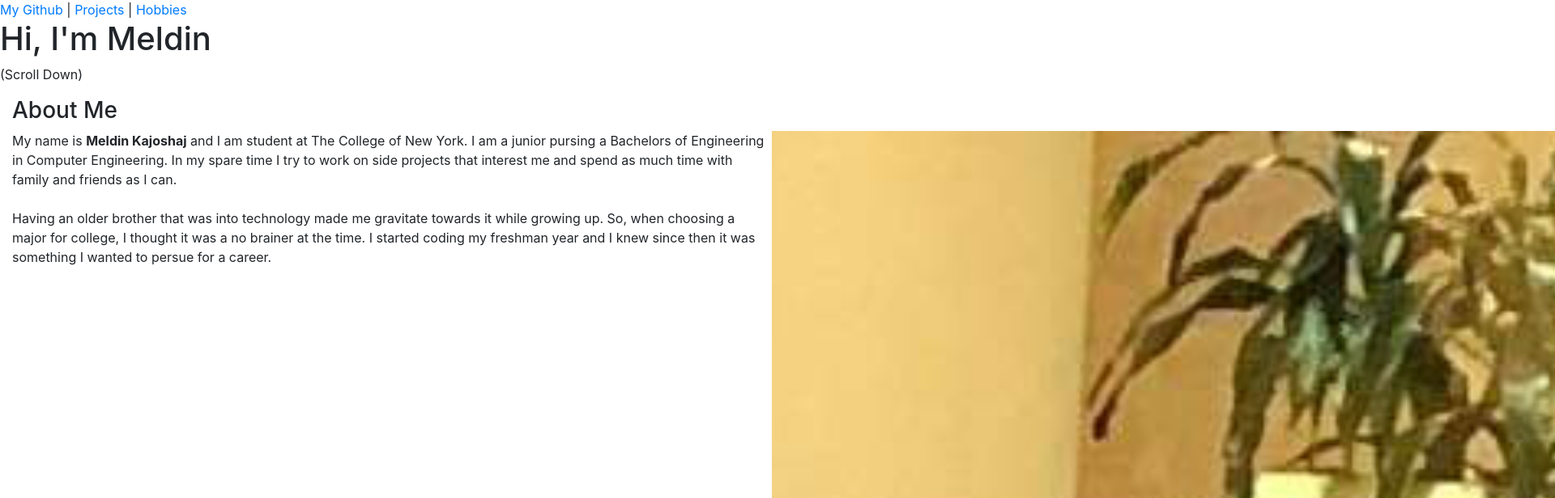
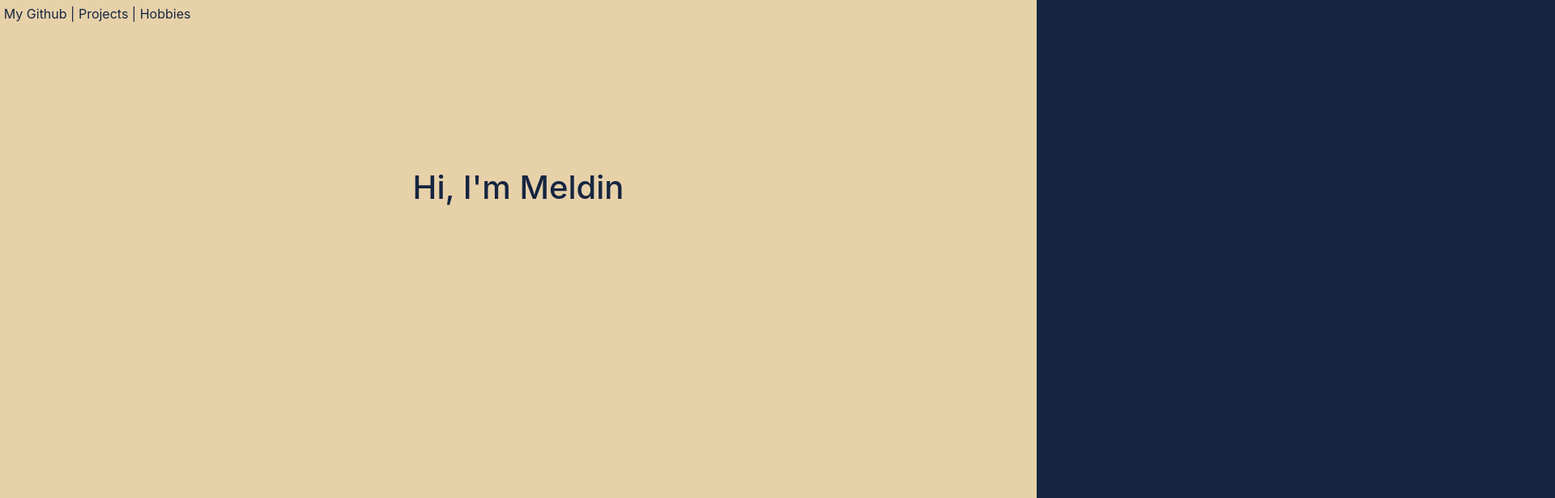
Before and after one commit to melkaj/melkaj.github.io, a plain HTML site: page index.html in a window 1280 px wide. Shown: the top 616 px of the page at 81% size, 1920 px wide, since content can reach past the window. Drawn offline with nearby package versions, Linux system fonts and the light colour scheme.

Commit message:
Update index.html

```diff
--- a/index.html
+++ b/index.html
@@ -3,7 +3,7 @@
 <html>
   <head>
     <meta http-equiv="content-type" content="text/html; charset=utf-8" />
-    <link type="text/css" href="/Website-Meldin/src/style_n.css">
+    <link rel="stylesheet" type="text/css" href="/Website-Meldin/src/style_n.css">
     <link rel="stylesheet" href="https://stackpath.bootstrapcdn.com/bootstrap/4.3.1/css/bootstrap.min.css" integrity="sha384-ggOyR0iXCbMQv3Xipma34MD+dH/1fQ784/j6cY/iJTQUOhcWr7x9JvoRxT2MZw1T" crossorigin="anonymous">
     <script type="text/json" src="/Website-Meldin/scripts/jquery-3.4.1.min.js"></script>
     <script type="text/json" src="/Website-Meldin/scripts/bootstrap.min.js"></script>
```
